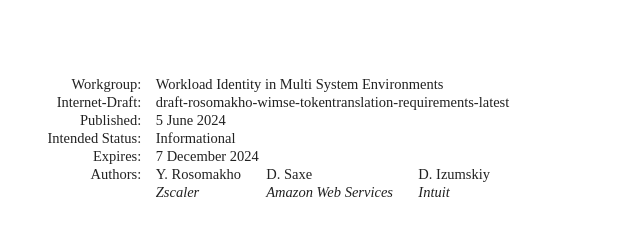
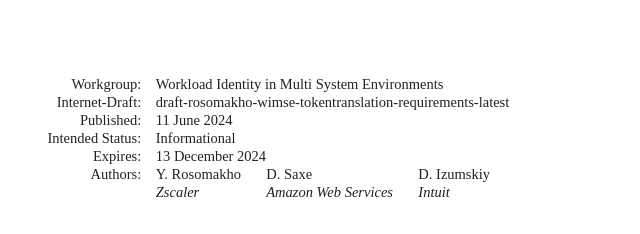
Before and after one commit to yaroslavros/wimse-tokentranslation-requirements, a plain HTML site: page author-patch/draft-rosomakho-wimse-tokentranslation-requirements.html in a window 1280 px wide. Shown: the top 234 px of the page, 92-732 px from the left. Drawn offline with Linux system fonts and the light colour scheme; a web font is replaced by a local one.

Commit message:
Script updating gh-pages from 72c2970. [ci skip]

```diff
--- a/author-patch/draft-rosomakho-wimse-tokentranslation-requirements.html
+++ b/author-patch/draft-rosomakho-wimse-tokentranslation-requirements.html
@@ -17,17 +17,17 @@
 <meta content="draft-rosomakho-wimse-tokentranslation-requirements-latest" name="ietf.draft">
 <!-- Generator version information:
   xml2rfc 3.21.0
-    Python 3.11.9
+    Python 3.12.3
     ConfigArgParse 1.7
     google-i18n-address 3.1.0
     intervaltree 3.1.0
-    Jinja2 3.1.2
-    lxml 4.9.3
-    platformdirs 4.2.1
+    Jinja2 3.1.4
+    lxml 4.9.4
+    platformdirs 4.2.2
     pycountry 22.3.5
     PyYAML 6.0.1
     requests 2.31.0
-    setuptools 68.2.2
+    setuptools 69.5.1
     six 1.16.0
     wcwidth 0.2.13
 -->
@@ -1032,7 +1032,7 @@ svg :is([fill="white"], [fill^="#fff"]) {
 </tr></thead>
 <tfoot><tr>
 <td class="left">Rosomakho, et al.</td>
-<td class="center">Expires 7 December 2024</td>
+<td class="center">Expires 13 December 2024</td>
 <td class="right">[Page]</td>
 </tr></tfoot>
 </table>
@@ -1045,12 +1045,12 @@ svg :is([fill="white"], [fill^="#fff"]) {
 <dd class="internet-draft">draft-rosomakho-wimse-tokentranslation-requirements-latest</dd>
 <dt class="label-published">Published:</dt>
 <dd class="published">
-<time datetime="2024-06-05" class="published">5 June 2024</time>
+<time datetime="2024-06-11" class="published">11 June 2024</time>
     </dd>
 <dt class="label-intended-status">Intended Status:</dt>
 <dd class="intended-status">Informational</dd>
 <dt class="label-expires">Expires:</dt>
-<dd class="expires"><time datetime="2024-12-07">7 December 2024</time></dd>
+<dd class="expires"><time datetime="2024-12-13">13 December 2024</time></dd>
 <dt class="label-authors">Authors:</dt>
 <dd class="authors">
 <div class="author">
@@ -1107,7 +1107,7 @@ svg :is([fill="white"], [fill^="#fff"]) {
         time. It is inappropriate to use Internet-Drafts as reference
         material or to cite them other than as "work in progress."<a href="#section-boilerplate.1-3" class="pilcrow">¶</a></p>
 <p id="section-boilerplate.1-4">
-        This Internet-Draft will expire on 7 December 2024.<a href="#section-boilerplate.1-4" class="pilcrow">¶</a></p>
+        This Internet-Draft will expire on 13 December 2024.<a href="#section-boilerplate.1-4" class="pilcrow">¶</a></p>
 </section>
 </div>
 <div id="copyright">
@@ -1411,7 +1411,7 @@ appear in all capitals, as shown here.<a href="#section-2-1" class="pilcrow">¶<
 <div dir="auto" class="left"><span class="org">Zscaler</span></div>
 <div class="email">
 <span>Email:</span>
-<a href="mailto:yrosomakho@zscaler.com," class="email">yrosomakho@zscaler.com,</a>
+<a href="mailto:yrosomakho@zscaler.com" class="email">yrosomakho@zscaler.com</a>
 </div>
 </address>
 <address class="vcard">
```
Also changed, not shown: author-patch/draft-rosomakho-wimse-tokentranslation-requirements.txt.
